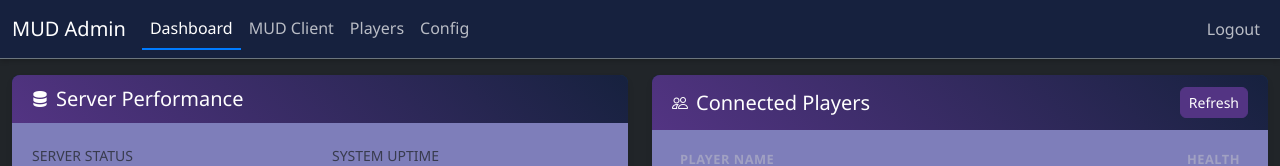
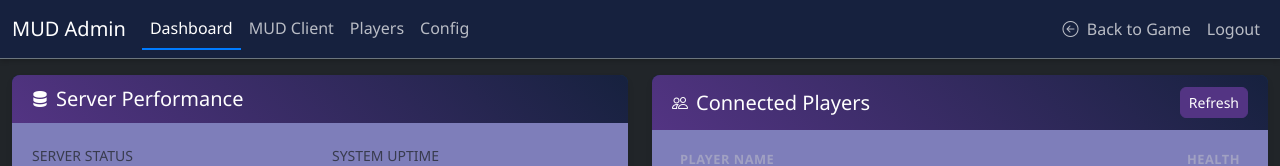
Before and after one commit to ellyseum/LEmud, a website: page public/admin/dashboard.html in a window 1280 px wide. Shown: the top 166 px of the page. Drawn offline with nearby package versions, Linux system fonts and the light colour scheme; no server answers; sample sign-in values are in the browser's storage.

Commit message:
back to game button

```diff
--- a/public/admin/dashboard.html
+++ b/public/admin/dashboard.html
@@ -33,6 +33,11 @@
                     </li>
                 </ul>
                 <ul class="navbar-nav ms-auto">
+                    <li class="nav-item">
+                        <a class="nav-link text-info" href="/" data-bs-toggle="tooltip" data-bs-placement="bottom" title="Return to the main game">
+                            <i class="bi bi-arrow-left-circle me-1"></i> Back to Game
+                        </a>
+                    </li>
                     <li class="nav-item">
                         <a class="nav-link" href="#" id="logout-button" data-bs-toggle="tooltip" data-bs-placement="bottom" title="Log out of the admin panel">Logout</a>
                     </li>
```
